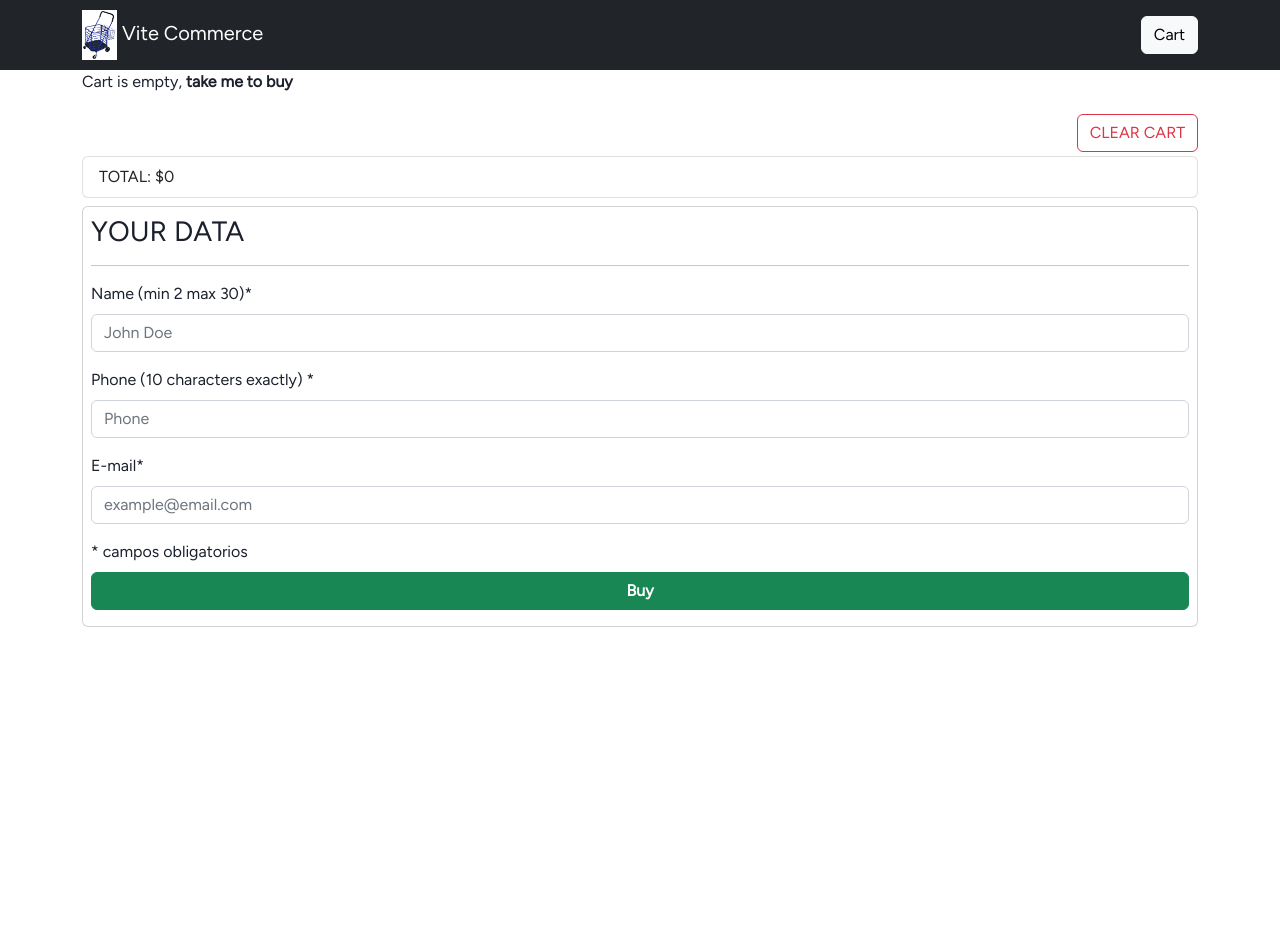
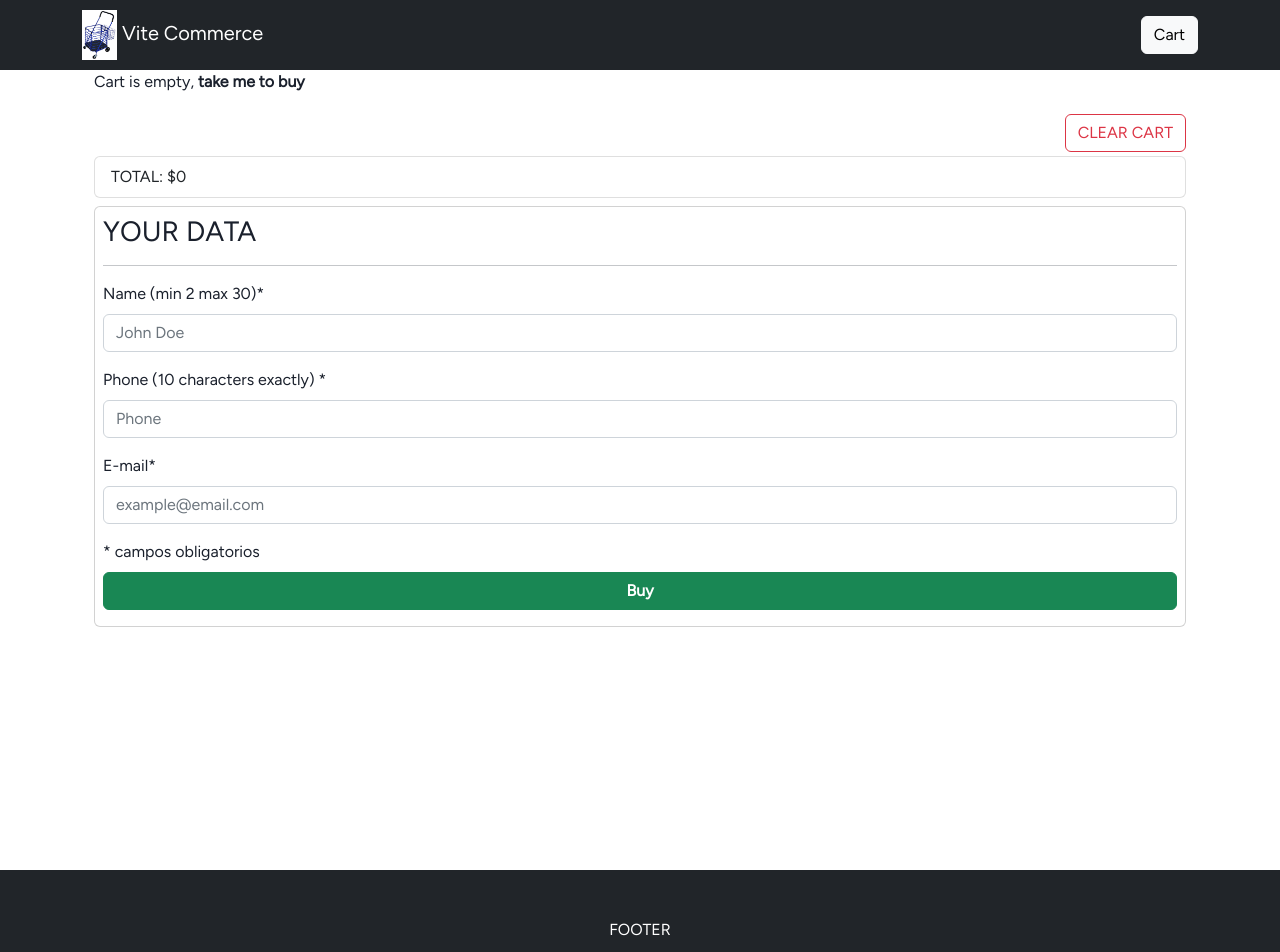
Before and after one commit to facund1n/viteCommerce, a React (Vite) app: page /checkout in a window 1280 px wide. Shown: the top 952 px of the page. Before the commit the page ends 800 px from the top, so only its background shows below. Built offline with nearby package versions, Linux system fonts and the light colour scheme.

Commit message:
min-vh-100 to fit footer

```diff
--- a/src/views/CartDetail.jsx
+++ b/src/views/CartDetail.jsx
@@ -1,12 +1,15 @@
 import BuyerForm from "../components/BuyerForm";
 import NavBar from "../components/NavBar";
 import Cart from "../components/Cart";
+import Footer from "../components/Footer";
+import { Container } from "react-bootstrap";
 
 const CartDetail = ({ cart, deleteOne, clearCart, totalP }) => {
   return (
-    <div>
+    <>
       {/* ver si se pasa prop cart o data */}
       <NavBar />
+      <Container className="min-vh-100">
         <Cart
           cart={cart}
           deleteOne={deleteOne}
@@ -14,7 +17,9 @@ const CartDetail = ({ cart, deleteOne, clearCart, totalP }) => {
           totalP={totalP}
         />
         <BuyerForm />
-    </div>
+      </Container>
+      <Footer />
+    </>
   );
 };
 
```
Lines whose indentation alone changed are shown as unchanged.
